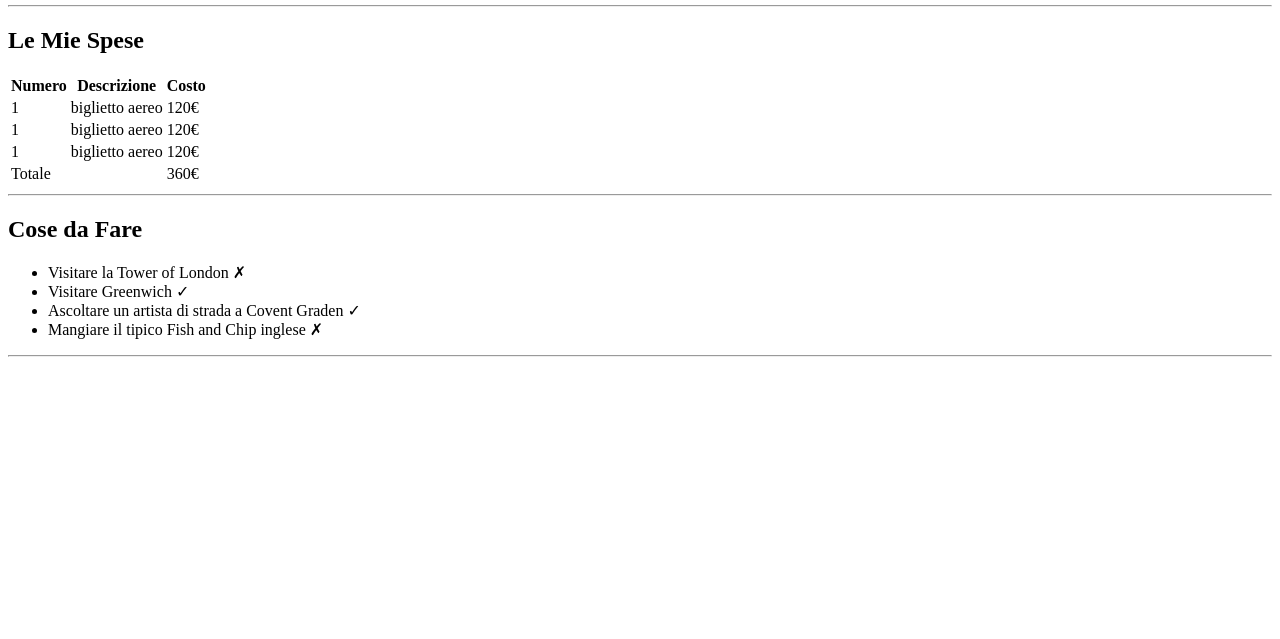
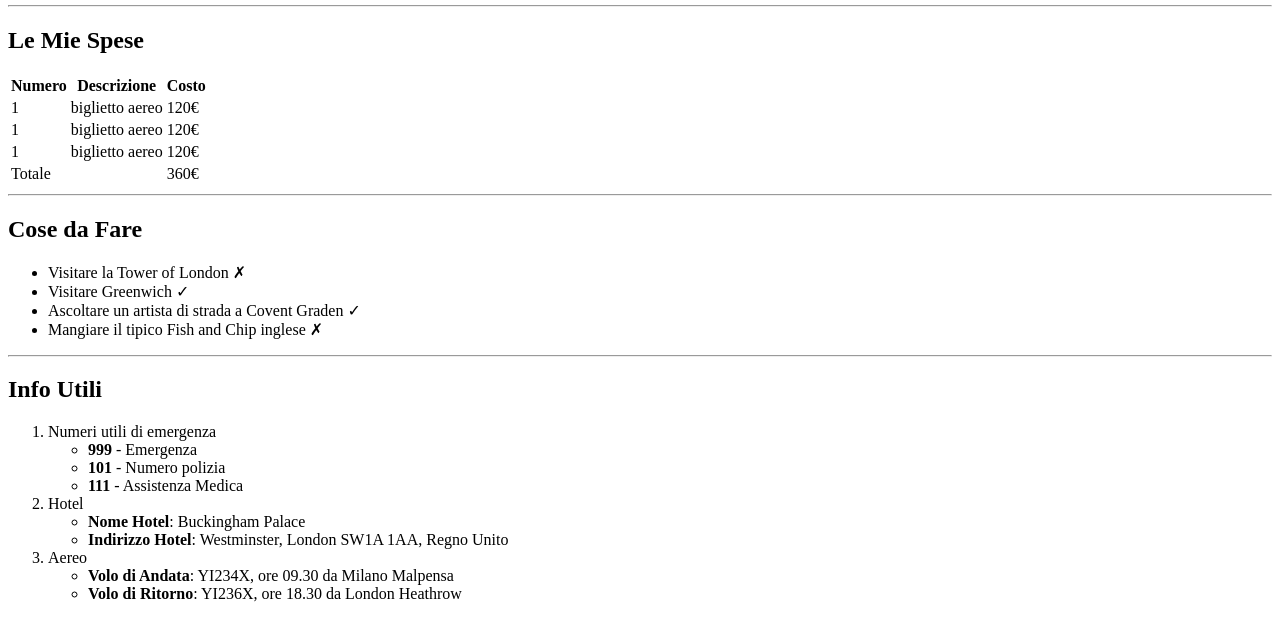
Before and after one commit to MrLiodena/html-london-trip, a plain HTML site: page index.html in a window 1280 px wide. Shown: the part 101-740 px from the top of the page. Drawn offline with Linux system fonts and the light colour scheme.

Commit message:
Terza parte esercizio

```diff
--- a/index.html
+++ b/index.html
@@ -56,5 +56,27 @@
         <li>Mangiare il tipico Fish and Chip inglese &cross;</li>
     </ul>
     <hr>
+    <h2>Info Utili</h2>
+    <ol>
+        <li>Numeri utili di emergenza
+            <ul>
+                <li><strong>999</strong> - Emergenza</li>
+                <li><strong>101</strong> - Numero polizia</li>
+                <li><strong>111</strong> - Assistenza Medica</li>
+            </ul>
+        </li>
+        <li>Hotel
+            <ul>
+                <li><strong>Nome Hotel</strong>: Buckingham Palace</li>
+                <li><strong>Indirizzo Hotel</strong>: Westminster, London SW1A 1AA, Regno Unito</li>
+            </ul>
+        </li>
+        <li>Aereo
+            <ul>
+                <li><strong>Volo di Andata</strong>: YI234X, ore 09.30 da Milano Malpensa</li>
+                <li><strong>Volo di Ritorno</strong>: YI236X, ore 18.30 da London Heathrow</li>
+            </ul>
+        </li>
+    </ol>
 </body>
 </html>
```
